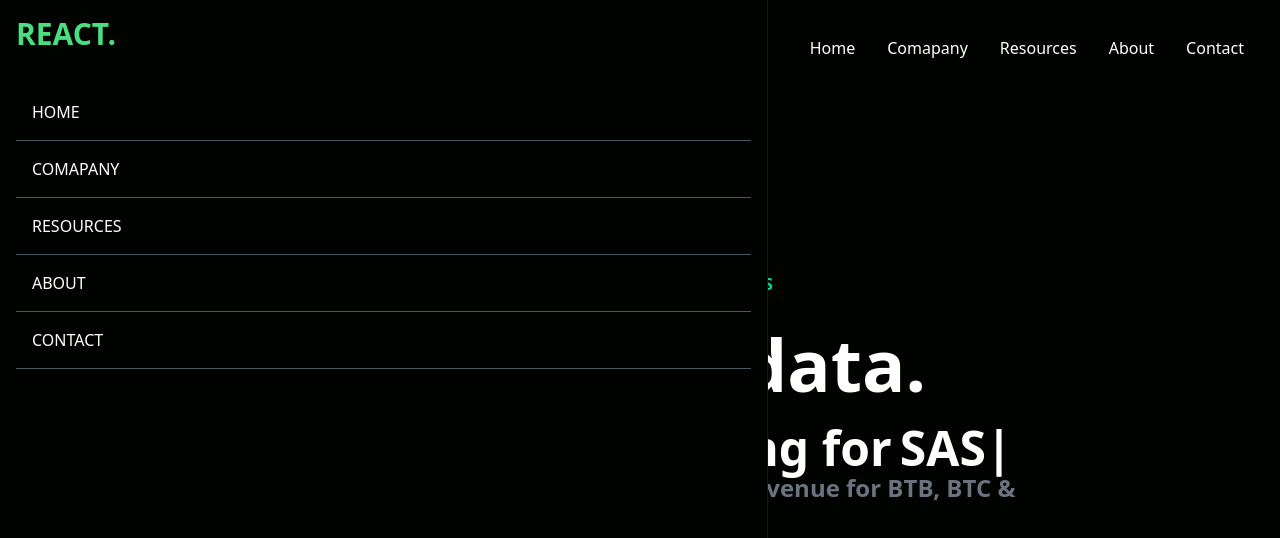
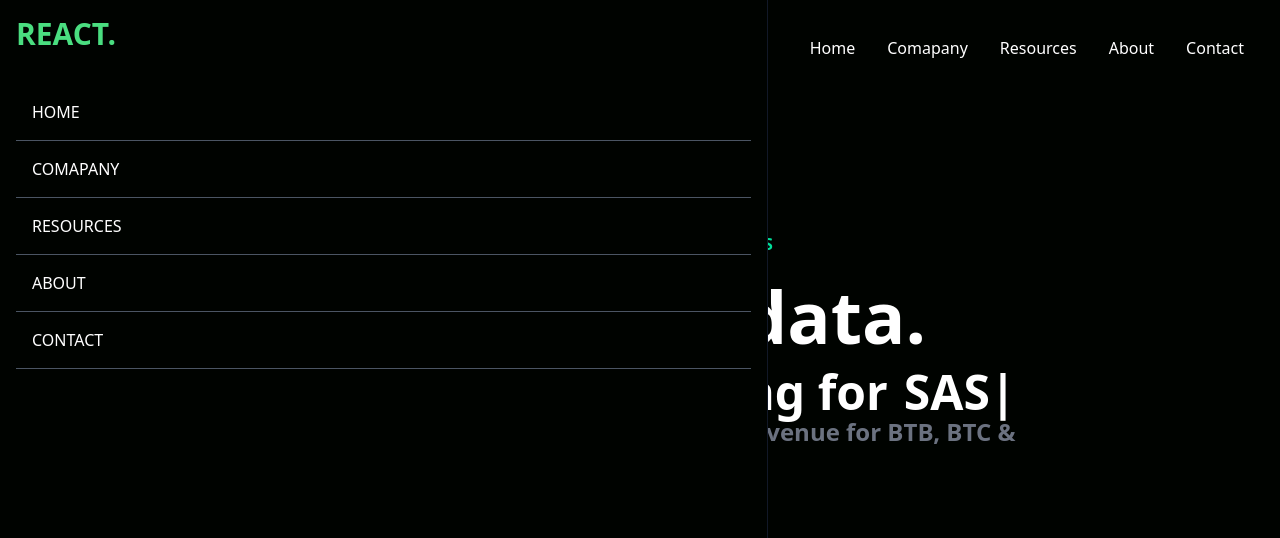
Before and after one commit to daysuwaa/react-tailwind, a React (Create React App) app: page / in a window 1280 px wide. Shown: the top 538 px of the page. Built offline with nearby package versions, Linux system fonts and the light colour scheme.

Commit message:
Commit:Hero done

```diff
--- a/src/components /Hero.jsx
+++ b/src/components /Hero.jsx
@@ -8,7 +8,7 @@ const Hero = () => {
           <p className='text-[#00df9a] font-bold p-2'>
               GROWING WITH DATA ANALYTICS
           </p>
-          <h1 className='md:text-7xl sm:text:6xl text-4xl font-bold md:py-6'>
+          <h1 className='md:text-7xl sm:text:6xl text-4xl font-bold md:py-4'>
               Grow with data.
             </h1>
           <div className='flex justify-center items-center'>
@@ -16,7 +16,7 @@ const Hero = () => {
                 Fast, flexible financing for
             </p>
             <Typed
-            className='md:text-5xl sm:text-4xl text-xl font-bold pl-2'
+            className='md:text-5xl sm:text-4xl text-xl font-bold md:pl-4 pl-2'
             strings={['BTB', 'BTC' ,'SASS'] }
             typeSpeed={120}
             backSpeed={140}
@@ -24,6 +24,7 @@ const Hero = () => {
              />
           </div>
           <p className='md:text-2xl text-xl font-bold text-gray-500'>Monitor your data analytics to increase revenue for BTB, BTC & SASS platforms</p>
+          <button className='bg-[#00df9a] w-[200px] rounded-md my-6 mx-auto py-3 text-black'>Get Started</button>
        </div>
     </div>
   );
```
